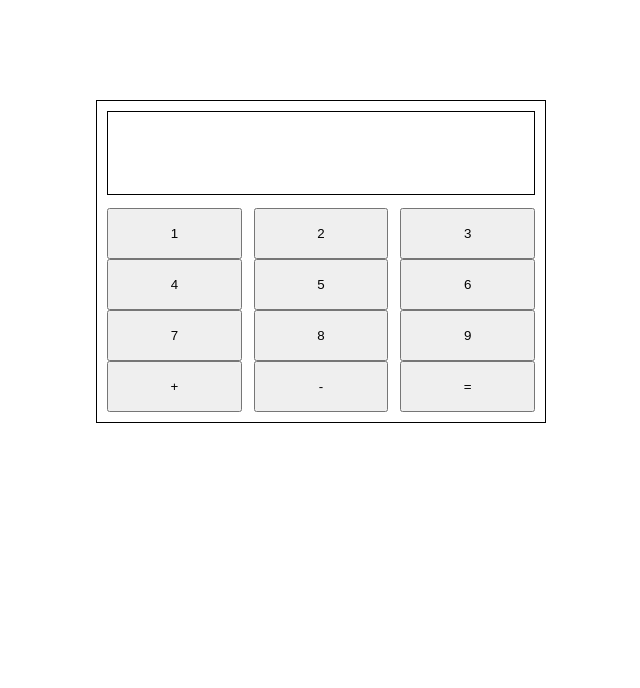
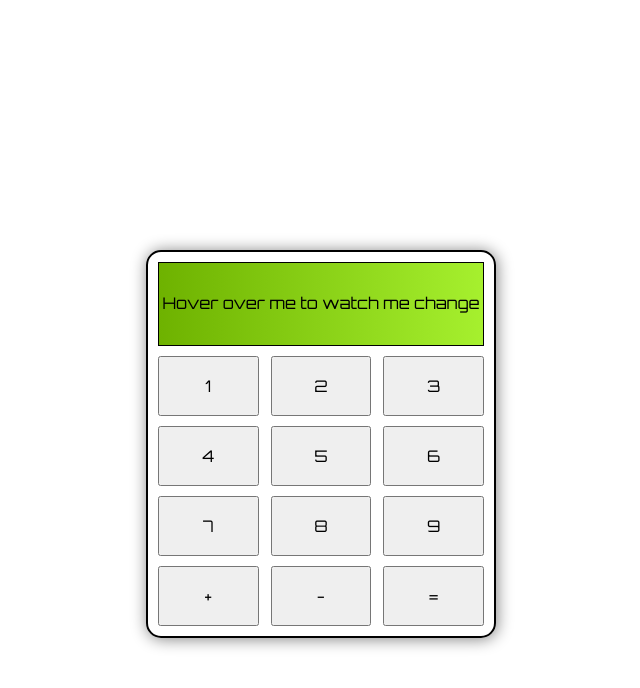
Before and after one commit to tarajchan/ghPages, a plain HTML site: page Homepage/myCalculator.html in a window 1280 px wide. Shown: the whole page, without its empty margins (319-959 px from the left). Drawn offline with Linux system fonts and the light colour scheme.

Commit message:
commited

```diff
--- /dev/null
+++ b/Homepage/myCalculator.css
@@ -0,0 +1,107 @@
+* {
+  box-sizing: border-box;
+}
+
+.box {
+  border: 2px solid black;
+  border-radius: 15px;
+  box-shadow: 1px 1px 1em grey;
+  padding: 10px;
+  margin: 250px auto;
+  width: 350px;
+}
+
+.clearfix:before,
+.clearfix:after {
+  content: "";
+  display: table;
+}
+
+.clearfix:after {
+  clear: both;
+}
+
+.clearfix {
+  clear: both;
+}
+
+.col-1-3 {
+  text-align: center;
+}
+
+.col1   {
+  flex: 1;
+  margin-right: 12px;
+}
+
+.col2   {
+  flex: 1;
+  margin-right: 12px;
+}
+
+.col3   {
+  flex: 1;
+}
+
+.disappearOnHoverOver:hover {
+  color: transparent;
+}
+
+.gradient {
+  background-image: linear-gradient(to right, #6EB200, #A6F02E);
+  min-height: 84px;
+  position: relative;
+  z-index: 1;
+}
+
+.gradient::before {
+  background-image: linear-gradient(to bottom, #2F79BB, #375978);
+  bottom: 0;
+  content: "";
+  left: 0;
+  opacity: 0;
+  position: absolute;
+  right: 0;
+  top: 0;
+  transition: opacity 0.5s linear;
+  z-index: -1;
+}
+
+.gradient:hover:before {
+  opacity: 1;
+}
+
+.mainContainerOfElements {
+  display: flex;
+  flex: 1;
+  position: relative;
+  top: 25%;
+}
+
+.mainScreen {
+  border: 1px solid black;
+  height: 84px;
+  margin-bottom: 3%;
+  position: relative;
+  background:
+}
+
+.paddingBottom {
+  padding-bottom: 10px;
+}
+
+button {
+  height: 60px;
+  padding: 16px 0px;
+  width: 100%;
+  font: 400 16px/24px "Orbitron", sans-serif;
+}
+
+html {
+  font: 400 16px/24px "Orbitron", sans-serif;
+}
+
+p {
+  margin: 32px auto;
+  text-align: center;
+}
--- a/Homepage/myCalculator.html
+++ b/Homepage/myCalculator.html
@@ -3,103 +3,37 @@
 	<head>
 	  <meta charset="UTF-8">
 	  <title>title</title>
-	  <link href="../reset.css" rel="stylesheet" type="text/css">
-		<style type="text/css">
-			* {
-				box-sizing: border-box;
-			}
-
-
-			.clearfix:before,
-			.clearfix:after {
-				content: "";
-				display: table;
-			}
-
-			.clearfix:after {
-				clear: both;
-			}
-
-			.clearfix {
-				clear: both;
-			}
-
-			.box {
-				width: 450px;
-				border: solid black 1px;
-				padding: 10px;
-				margin: 100px auto;
-			}
-
-			.col-1-3 {
-				text-align: center;
-
-			}
-
-			.col1 	{
-				flex: 1;
-				margin-right: 12px;
-			}
-
-			.col2 	{
-				flex: 1;
-				margin-right: 12px;
-			}
-
-			.col3 	{
-				flex: 1;
-			}
-
-			.mainContainerOfElements {
-				display: flex;
-				flex: 1;
-				position: relative;
-				top: 25%;
-			}
-
-			.mainScreen {
-				border: 1px solid black;
-				height: 84px;
-				margin-bottom: 3%;
-				position: relative;
-				background:
-
-			}
-
-			button {
-				width: 100%;
-				padding: 16px 0px;
-			}
-
-		</style>
+	  <link href="../reset.css" rel="stylesheet" type="text/css"/>
+	  <link href="myCalculator.css" rel="stylesheet" type="text/css"/>
+	  <link href="https://fonts.googleapis.com/css?family=Orbitron" rel="stylesheet"/>
 	</head>
 	<body>
 		<div class="box">
-			<div class="mainScreen">
-
+			<div class="mainScreen gradient">
+			<p class="disappearOnHoverOver">Hover over me to watch me change</p>
 			</div>
 			<div class="mainContainerOfElements clearfix">
 				<div class="col1 col-1-3">
 					<ul>
-						<li><button>1</button></li>
-						<li><button>4</button></li>
-						<li><button>7</button></li>
+						<li class="paddingBottom"><button class="">1</button></li>
+						<li class="paddingBottom"><button>4</button></li>
+						<li class="paddingBottom"><button>7</button></li>
 						<li><button>+</button></li>
 					</ul>
 				</div><!--
 				--><div class="col2 col-1-3">
 					<ul>
-						<li><button>2</button></li>
-						<li><button>5</button></li>
-						<li><button>8</button></li>
+						<li class="paddingBottom"><button>2</button></li>
+						<li class="paddingBottom"><button>5</button></li>
+						<li class="paddingBottom"><button>8</button></li>
 						<li><button>-</button></li>
 					</ul>
 				</div><!--
 				--><div class="col3 col-1-3">
 					<ul>
-						<li><button>3</button></li>
-						<li><button>6</button></li>
-						<li><button>9</button></li>
+						<li class="paddingBottom"><button>3</button></li>
+						<li class="paddingBottom"><button>6</button></li>
+						<li class="paddingBottom"><button>9</button></li>
 						<li><button>=</button></li>
 					</ul>
 				</div>
```
Also changed, not shown: Bootstrap-form.html (+22 -0 lines).
